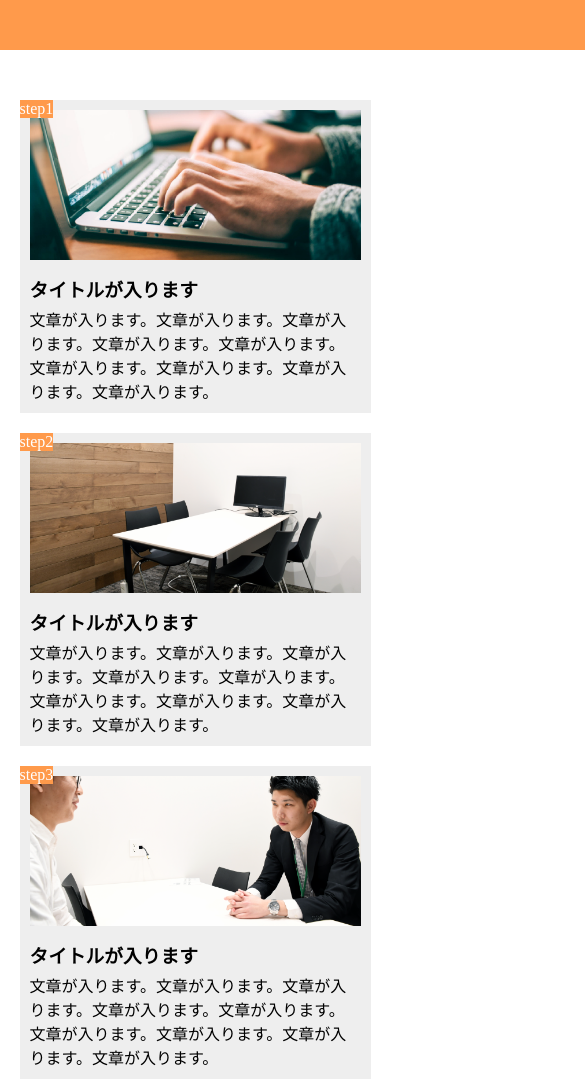
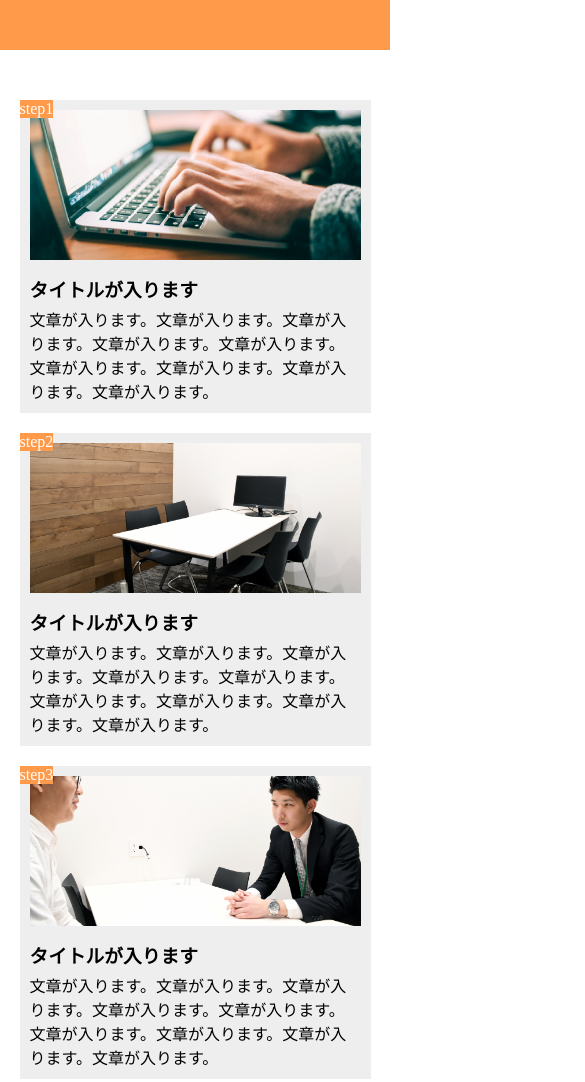
Before and after one commit to Pirozhki123/chapter10_exercise, a plain HTML site: page index.html in a window 390 px wide. Shown: the top 1082 px of the page, 585 px wide, since content can reach past the window. Drawn offline with Linux system fonts and the light colour scheme.

Commit message:
[fix]レスポンシブ時の左右余白

```diff
--- a/style.css
+++ b/style.css
@@ -68,6 +68,10 @@ footer {
 }
 
 @media screen and (max-width:768px){
+  header,footer{
+    width: 100%;
+    min-width: 0;
+  }
 
   main{
     width:100%;
@@ -82,3 +86,4 @@ footer {
   .step-box:last-child{
     margin-right:auto;
   }
+}
```
